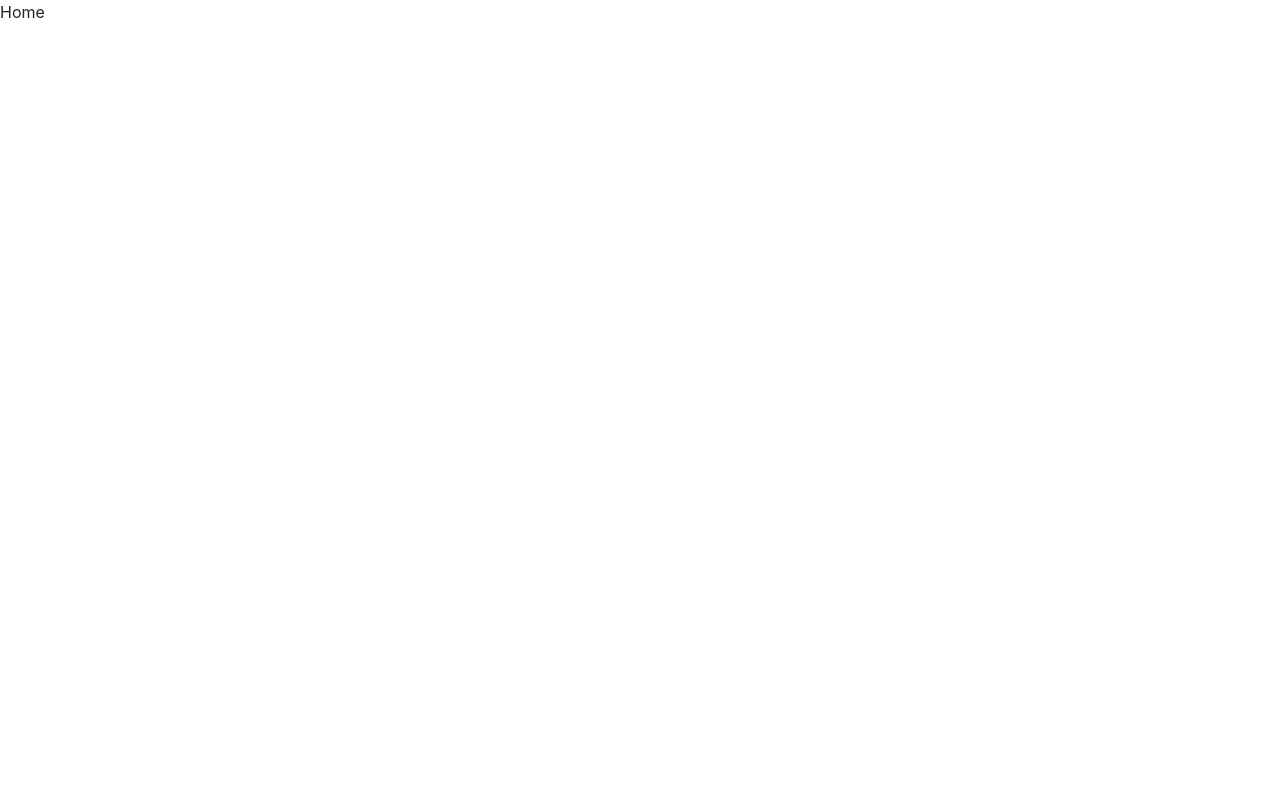
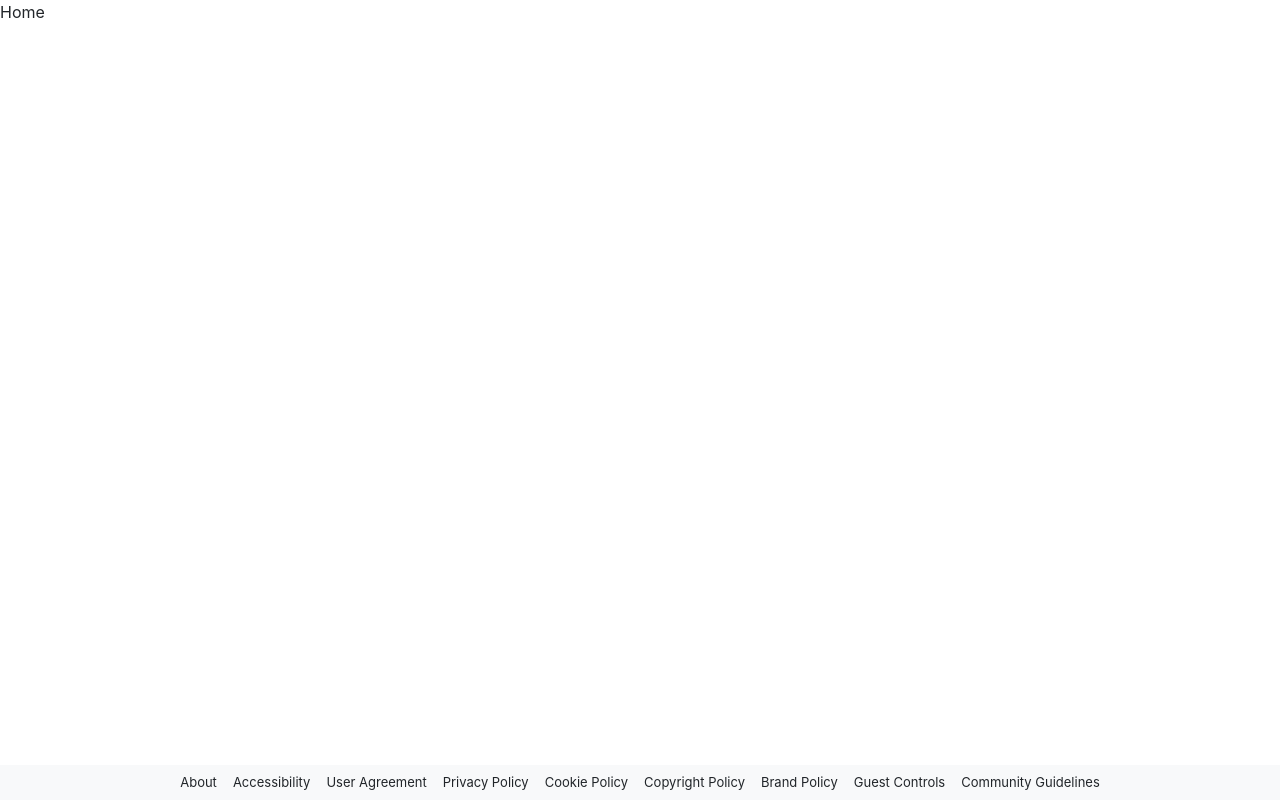
Before and after one commit to haseebshams-pixel/Sociout, a React (Create React App) app: page / in a window 1280 px wide. Built offline with nearby package versions, Linux system fonts and the light colour scheme.

Commit message:
footer added

```diff
--- a/src/pages/home/index.js
+++ b/src/pages/home/index.js
@@ -1,8 +1,10 @@
 import React from "react";
+import Footer from "../../shared/components/common/footer";
 const Home = () => {
   return (
     <div>
       <div>Home</div>
+      <Footer/>
     </div>
   );
 };
--- a/src/shared/components/common/footer/index.js
+++ b/src/shared/components/common/footer/index.js
@@ -1,9 +1,20 @@
 import React from "react";
+import './style.css'
 
 const Footer = () => {
   return (
-    <div>
-      <div>Footer</div>
+    <div className='d-flex flex-column fixed-bottom'>
+      <footer className='footer d-flex bg-light flex-wrap justify-content-center'>
+        <p className='footItem'>About</p>
+        <p className='footItem'>Accessibility</p>
+        <p className='footItem'>User Agreement</p>
+        <p className='footItem'>Privacy Policy</p>
+        <p className='footItem'>Cookie Policy</p>
+        <p className='footItem'>Copyright Policy</p>
+        <p className='footItem'>Brand Policy</p>
+        <p className='footItem'>Guest Controls</p>
+        <p className='footItem'>Community Guidelines</p>
+      </footer>
     </div>
   );
 };
--- /dev/null
+++ b/src/shared/components/common/footer/style.css
@@ -0,0 +1,10 @@
+.footItem {
+  font-size: small;
+  margin: 0.5rem;
+}
+
+.footItem:hover {
+  text-decoration: underline;
+  cursor: pointer;
+  color: blue;
+}
```
Also changed, not shown: 1 other file (tests, documents, lock files or other folders).
